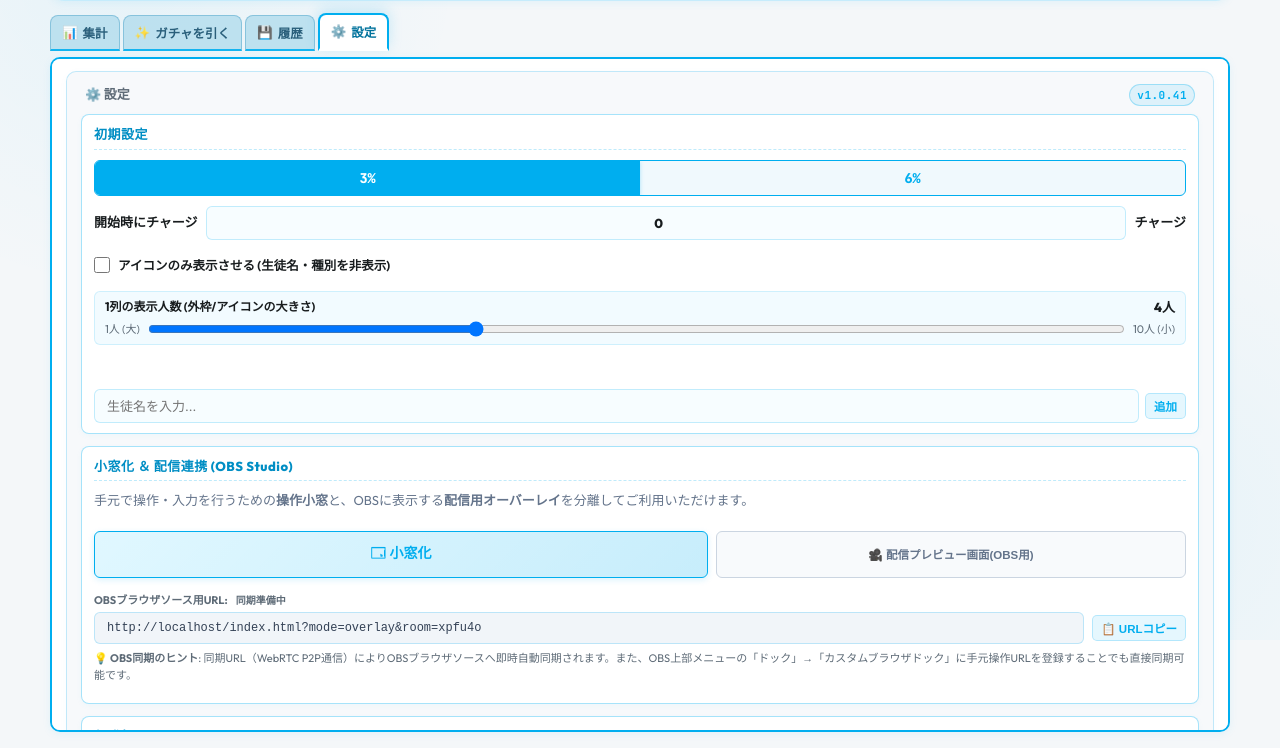
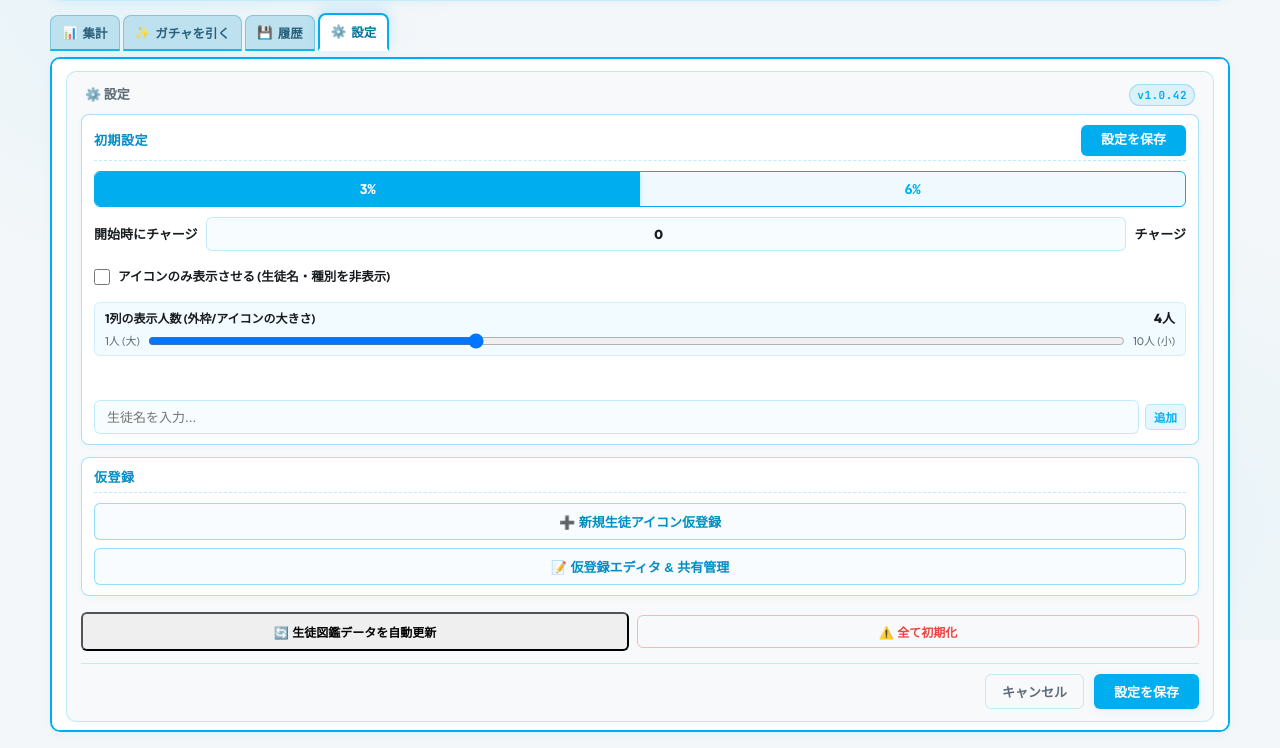
Before and after one commit to roundabout-oxygen/ba_gacha_tracker, a plain HTML site: page index.html in a window 1280 px wide. Both pictures are taken after a click on the button "⚙️ 設定". Shown: the part 160-908 px from the top of the page. Drawn offline with nearby package versions, Linux system fonts and the light colour scheme; no server answers.

Commit message:
v1.0.42: Fix icon-only double border, remove unused stream overlay card, add top save button in settings

```diff
--- a/app.js
+++ b/app.js
@@ -1,10 +1,10 @@
 /**
  * ブルーアーカイブ リアルタイムガチャ集計 (BA Gacha Live Tracker)
- * Version: v1.0.41
+ * Version: v1.0.42
  * Core Application Logic & State Management
  */
 
-const APP_VERSION = 'v1.0.41';
+const APP_VERSION = 'v1.0.42';
 
 // P2P WebRTC (PeerJS) 同期管理 (Chrome ⇄ OBSブラウザソース間のプロセス間通信)
 let peerInstance = null;
@@ -2808,9 +2808,11 @@ function initEventListeners() {
   // 4. 設定タブ操作ボタン
   const btnCancel = document.getElementById('btnCancelSettings');
   const btnSave = document.getElementById('btnSaveSettings');
+  const btnSaveTop = document.getElementById('btnSaveSettingsTop');
 
   if (btnCancel) btnCancel.addEventListener('click', cancelSettingsFromTab);
   if (btnSave) btnSave.addEventListener('click', saveSettingsFromTab);
+  if (btnSaveTop) btnSaveTop.addEventListener('click', saveSettingsFromTab);
 
   // アイコンのみ表示トグル (即時反映＆配信同期)
   const iconOnlyToggle = document.getElementById('settingsIconOnlyToggle');
--- a/index.html
+++ b/index.html
@@ -251,13 +251,16 @@
           <!-- 設定ヘッダー (タイトル & バージョン表記) -->
           <div class="settings-panel-header">
             <span class="card-head-title">⚙️ 設定</span>
-            <span class="version-badge" id="appVersionBadge">v1.0.41</span>
+            <span class="version-badge" id="appVersionBadge">v1.0.42</span>
           </div>
 
           <div class="settings-panel-body">
             <!-- 1. 初期設定グループカード (添付画像 赤枠) -->
             <div class="settings-group-card">
-              <div class="settings-group-title">初期設定</div>
+              <div class="settings-group-title settings-group-title-row">
+                <span>初期設定</span>
+                <button type="button" id="btnSaveSettingsTop" class="btn-dialog-save btn-settings-save-inline">設定を保存</button>
+              </div>
 
               <!-- ガチャ枠の確率: 左右分割ボタン (左: 3%, 右: 6%) -->
               <div class="settings-row-item">
@@ -309,38 +312,7 @@
               </div>
             </div>
 
-            <!-- 2. 小窓化 ＆ 配信連携設定 (OBS Studio) -->
-            <div class="settings-group-card">
-              <div class="settings-group-title">小窓化 ＆ 配信連携 (OBS Studio)</div>
-              <p class="settings-group-desc">
-                手元で操作・入力を行うための<b>操作小窓</b>と、OBSに表示する<b>配信用オーバーレイ</b>を分離してご利用いただけます。
-              </p>
-              <div class="settings-stream-tools">
-                <!-- 小窓化ボタン & 配信プレビューボタン -->
-                <div class="stream-action-btns">
-                  <button type="button" id="btnPopoutWindow" class="btn-cyan-outline settings-group-btn btn-popout-large" title="手元でガチャ入力・編集ができる小窓を開きます">
-                    🗔 小窓化
-                  </button>
-                  <button type="button" id="btnOpenOverlayWindow" class="btn-cyan-outline settings-group-btn btn-overlay-small" title="小窓と並べて配信用プレビュー画面を開きます">
-                    🎥 配信プレビュー画面(OBS用)
-                  </button>
-                </div>
-
-                <!-- OBSブラウザソースURL -->
-                <div class="stream-url-block" style="margin-top: 4px;">
-                  <div class="stream-url-label" style="font-size: 11px; font-weight: 700; color: var(--text-muted); margin-bottom: 4px;">OBSブラウザソース用URL: <span id="obsSyncBadge" class="status-badge badge-regular" style="font-size:10px; margin-left:6px;">同期準備中</span></div>
-                  <div class="stream-url-copy-box">
-                    <input type="text" id="streamOverlayUrlInput" class="styled-form-input stream-url-input" readonly placeholder="配信表示用URL生成中...">
-                    <button type="button" id="btnCopyOverlayUrl" class="btn-cyan-sm">📋 URLコピー</button>
-                  </div>
-                  <p class="settings-group-desc" style="font-size: 11px; margin-top: 6px; color: var(--text-muted);">
-                    💡 <b>OBS同期のヒント</b>: 同期URL（WebRTC P2P通信）によりOBSブラウザソースへ即時自動同期されます。また、OBS上部メニューの「ドック」→「カスタムブラウザドック」に手元操作URLを登録することでも直接同期可能です。
-                  </p>
-                </div>
-              </div>
-            </div>
-
-            <!-- 3. 仮登録グループカード (添付画像 緑枠) -->
+            <!-- 2. 仮登録グループカード (添付画像 緑枠) -->
             <div class="settings-group-card">
               <div class="settings-group-title">仮登録</div>
               <div class="settings-custom-tools-btns">
--- a/style.css
+++ b/style.css
@@ -582,6 +582,19 @@ body.theme-tactical-dark .settings-group-title {
   color: #38bdf8;
 }
 
+.settings-group-title-row {
+  display: flex;
+  justify-content: space-between;
+  align-items: center;
+  gap: 8px;
+}
+
+.btn-settings-save-inline {
+  font-size: 11.5px;
+  padding: 4px 12px;
+  line-height: 1.3;
+}
+
 .settings-row-item {
   width: 100%;
 }
@@ -3168,12 +3181,13 @@ body.stream-overlay-mode .chart-container-card {
 }
 
 .three-star-item-card.mode-icon-only {
-  padding: 3px !important;
+  padding: 0 !important;
   justify-content: center !important;
   align-items: center !important;
   aspect-ratio: 1 / 1 !important;
   box-sizing: border-box !important;
   width: 100% !important;
+  border-radius: 8px !important;
   overflow: hidden !important;
 }
 
@@ -3185,6 +3199,8 @@ body.stream-overlay-mode .chart-container-card {
 .three-star-item-card.mode-icon-only .ts-card-avatar-wrap {
   width: 100% !important;
   height: 100% !important;
+  max-width: 100% !important;
+  max-height: 100% !important;
   margin-bottom: 0 !important;
   display: flex !important;
   align-items: center !important;
@@ -3196,7 +3212,9 @@ body.stream-overlay-mode .chart-container-card {
   width: 100% !important;
   height: 100% !important;
   object-fit: cover !important;
-  border-radius: 5px !important;
+  border: none !important;
+  border-radius: 0 !important;
+  background: transparent !important;
   display: block !important;
 }
 
```
